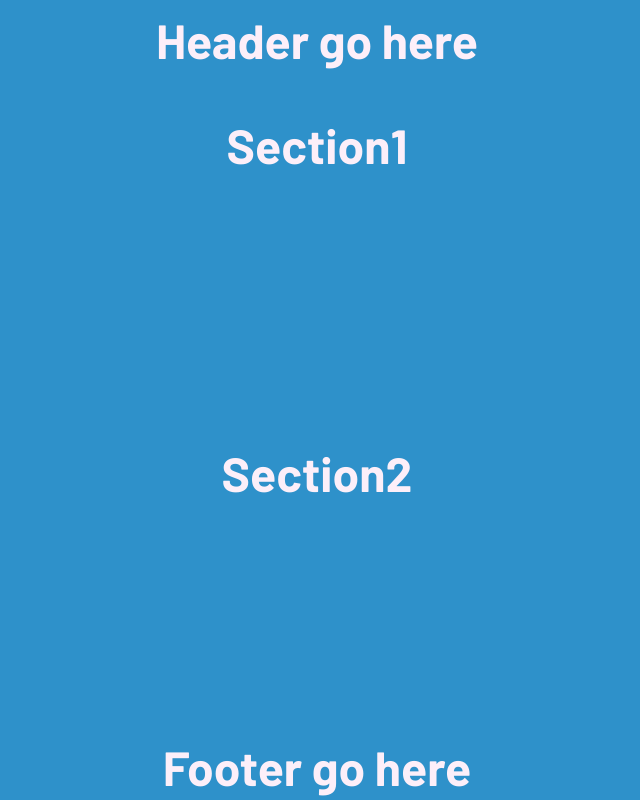
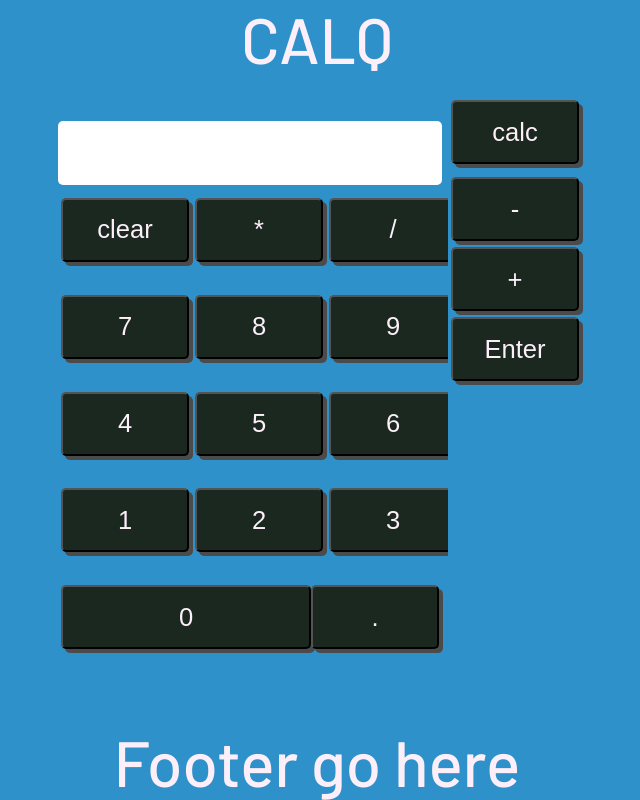
Before and after one commit to paulelden/calculator, a plain HTML site: page index.html in a window 1280 px wide. Shown: the whole page, without its empty margins (323-963 px from the left). Drawn offline with Linux system fonts and the light colour scheme.

Commit message:
I added a lot of stuff, not gonna describe it all. Layout, button class, id selectors, styling.

```diff
--- a/index.css
+++ b/index.css
@@ -17,13 +17,23 @@ body {
     flex-direction: column;
     align-items: center;
     font-family: Barlow, Ubuntu, sans-serif;
-    font-weight: 700;
+    font-weight: 500;
     color: #FCEFF9;
-    font-size: 3em;
+    font-size: 4em;
 }
 
 /* classes */
 
+.button {
+    background-color: #1A281F;
+    color: #FCEFF9;
+    margin: 3px;
+    border-radius: 5px;
+    font-size: 40%;
+    box-shadow: 4px 4px rgb(75, 75, 75);
+    width: 10vw;
+    height: 5vw;
+}
 
 /* IDs */
 
@@ -38,7 +48,6 @@ body {
 
 #container {
     display: flex;
-    flex-direction: column;
     align-items: center;
     justify-content: center;
     height: 90%;
@@ -46,23 +55,69 @@ body {
     margin: 0%;
 }
 
-#section1 {
-    display: flex;
-    align-items: center;
-    justify-content: center;
-    height: 20%;
-    width: 100%;
-    margin: 0%;
-}
-
-#section2 {
+#left {
     display: flex;
     flex-direction: column;
     align-items: center;
     justify-content: center;
-    height: 80%;
+    width: 30%;
+    height: 100%;
+    margin: 0%;
+    margin-right: 3px;
+}
+
+#mathBox {
+    background-color: white;
+    color: #1A281F;
+    width: 30vw;
+    height: 5vw;
+    border-radius: 5px;
+    margin-bottom: 10px;
+    margin-left: 3px;
+    margin-right: 3px;
+}
+
+#buttonGrid {
+    display: grid;
+    grid-template-columns: 1fr 1fr 1fr;
+    grid-template-rows: 1fr 1fr 1fr 1fr;
+    height: 60%;
     width: 100%;
-    margin: 0%;
+}
+
+#bottomRowLeft {
+    display: grid;
+    grid-template-columns: 2fr 1fr;
+    grid-template-rows: 1fr;
+    width: 100%;
+    height: 15%;
+}
+
+#zeroButton {
+    width: 100%;
+}
+
+#right {
+    display: flex;
+    flex-direction: column;
+    height: 100%;
+    width: 10%;
+    margin-left: 3px;
+}
+
+#calculateButton {
+    margin-top: 18%;
+    margin-bottom: 10px;
+    height: 5vw;
+}
+
+#subtractButton {
+}
+
+#addButton {
+}
+
+#enterButton {
 }
 
 #footer {
--- a/index.html
+++ b/index.html
@@ -9,15 +9,36 @@
     <link rel="stylesheet" href="./index.css">
 </head>
 <body>
-    <div id="header">Header go here</div>
+    <div id="header">CALQ</div>
     <div id="container">
-        <div id="section1">
-            <span>Section1</span>
+        <div id="left">
+            <div id="mathBox"></div>
+            <div id="buttonGrid">
+                <button id="clearButton" class="button">clear</button>
+                <button id="multiplyButton" class="button">*</button>
+                <button id="divideButton" class="button">/</button>
+                <button id="sevenButton" class="button">7</button>
+                <button id="eightButton" class="button">8</button>
+                <button id="nineButton" class="button">9</button>
+                <button id="fourButton" class="button">4</button>
+                <button id="fiveButton" class="button">5</button>
+                <button id="sixButton" class="button">6</button>
+                <button id="oneButton" class="button">1</button>
+                <button id="twoButton" class="button">2</button>
+                <button id="threeButton" class="button">3</button>
+            </div>
+            <div id="bottomRowLeft">
+                <button id="zeroButton" class="button">0</button>
+                <button id="dotButton" class="button">.</button>
+            </div>
         </div>
-        <div id="section2">
-            <span>Section2</span>
+        <div id="right">
+            <button id="calculateButton" class="button">calc</button>
+            <button id="subtractButton" class="button">-</button>
+            <button id="addButton" class="button">+</button>
+            <button id="enterButton" class="button">Enter</button>
         </div>
-        <div id="footer">Footer go here</div>
     </div>
+    <div id="footer">Footer go here</div>
 </body>
 </html>
```
